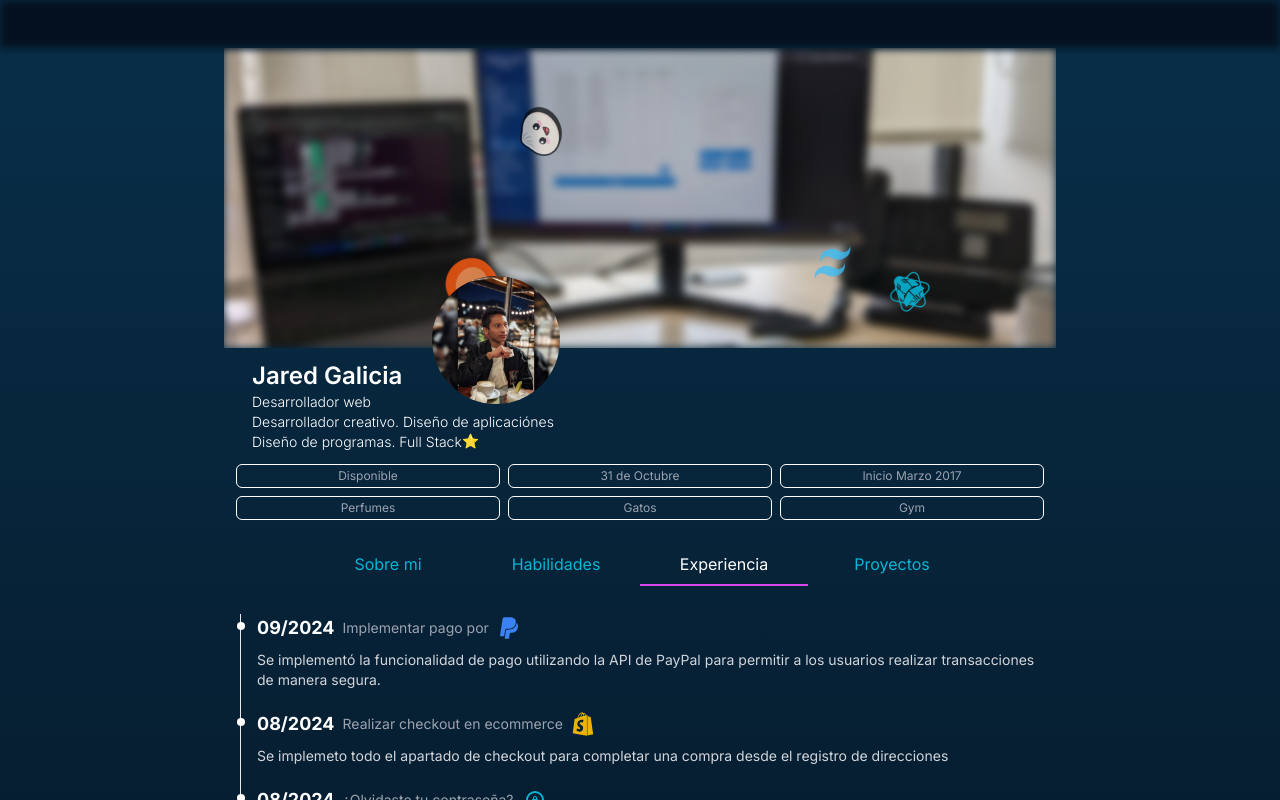
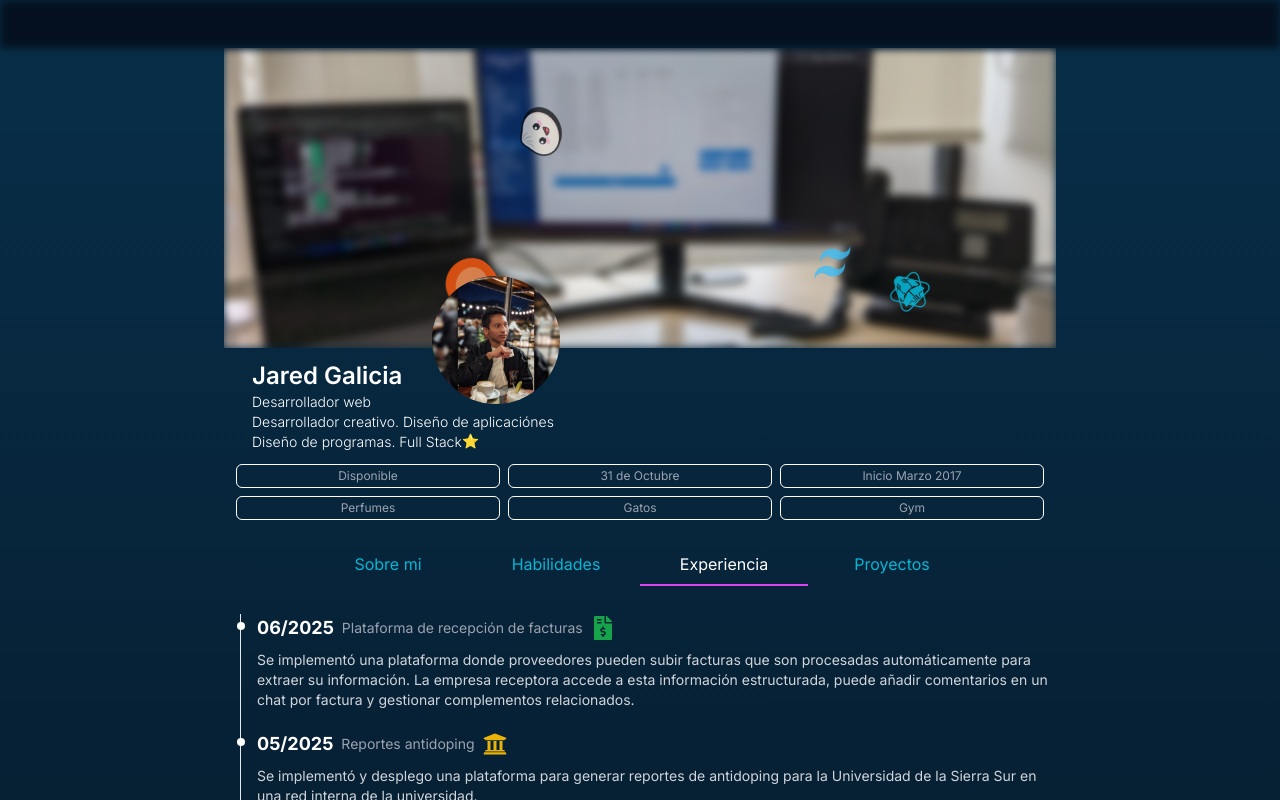
Before and after one commit to jared0192galicia/Portfolio, a Next.js app: page / in a window 1280 px wide. Both pictures are taken after a click on the item "Experiencia". Shown: the top 800 px of the page. Built offline with nearby package versions, Linux system fonts and the light colour scheme.

Commit message:
Add experience

```diff
--- a/components/general/footer.tsx
+++ b/components/general/footer.tsx
@@ -1,4 +1,4 @@
-import { FaGithub, FaLinkedin, FaEnvelope, FaWhatsapp } from "react-icons/fa"; // Librería para íconos
+import { FaGithub, FaLinkedin } from "react-icons/fa"; // Librería para íconos
 
 export default function Footer() {
   return (
--- a/components/section/experience.tsx
+++ b/components/section/experience.tsx
@@ -1,10 +1,12 @@
 import {
   FaCode,
   FaDatabase,
+  FaFileInvoiceDollar,
   FaJava,
   FaPaypal,
   FaReact,
   FaShopify,
+  FaUniversity,
 } from "react-icons/fa";
 import { MdLockReset } from "react-icons/md";
 import { SiHandlebarsdotjs, SiXstate } from "react-icons/si";
@@ -13,6 +15,41 @@ import Animate from "@/utils/animation";
 export default function Experience() {
   return (
     <section className="border-l ml-4 mt-7">
+      <Animate>
+        <Item>
+          <div className="flex items-center">
+            <h2 className="text-lg font-bold text-white">06/2025</h2>
+            <span className="ml-2 text-sm text-gray-400">
+              Plataforma de recepción de facturas
+            </span>
+            <FaFileInvoiceDollar className="ml-2 text-green-600" size={24} />
+          </div>
+          <p className="mt-2 text-sm text-gray-300">
+            Se implementó una plataforma donde proveedores pueden
+            subir facturas que son procesadas automáticamente para extraer su
+            información. La empresa receptora accede a esta información
+            estructurada, puede añadir comentarios en un chat por factura y
+            gestionar complementos relacionados.
+          </p>
+        </Item>
+      </Animate>
+
+      <Animate>
+        <Item>
+          <div className="flex items-center">
+            <h2 className="text-lg font-bold text-white">05/2025</h2>
+            <span className="ml-2 text-sm text-gray-400">
+              Reportes antidoping
+            </span>
+            <FaUniversity className="ml-2 text-yellow-500" size={24} />
+          </div>
+          <p className="mt-2 text-sm text-gray-300">
+            Se implementó y desplego una plataforma para generar reportes de
+            antidoping para la Universidad de la Sierra Sur en una red interna
+            de la universidad.
+          </p>
+        </Item>
+      </Animate>
       <Animate>
         <Item>
           <div className="flex items-center">
```
